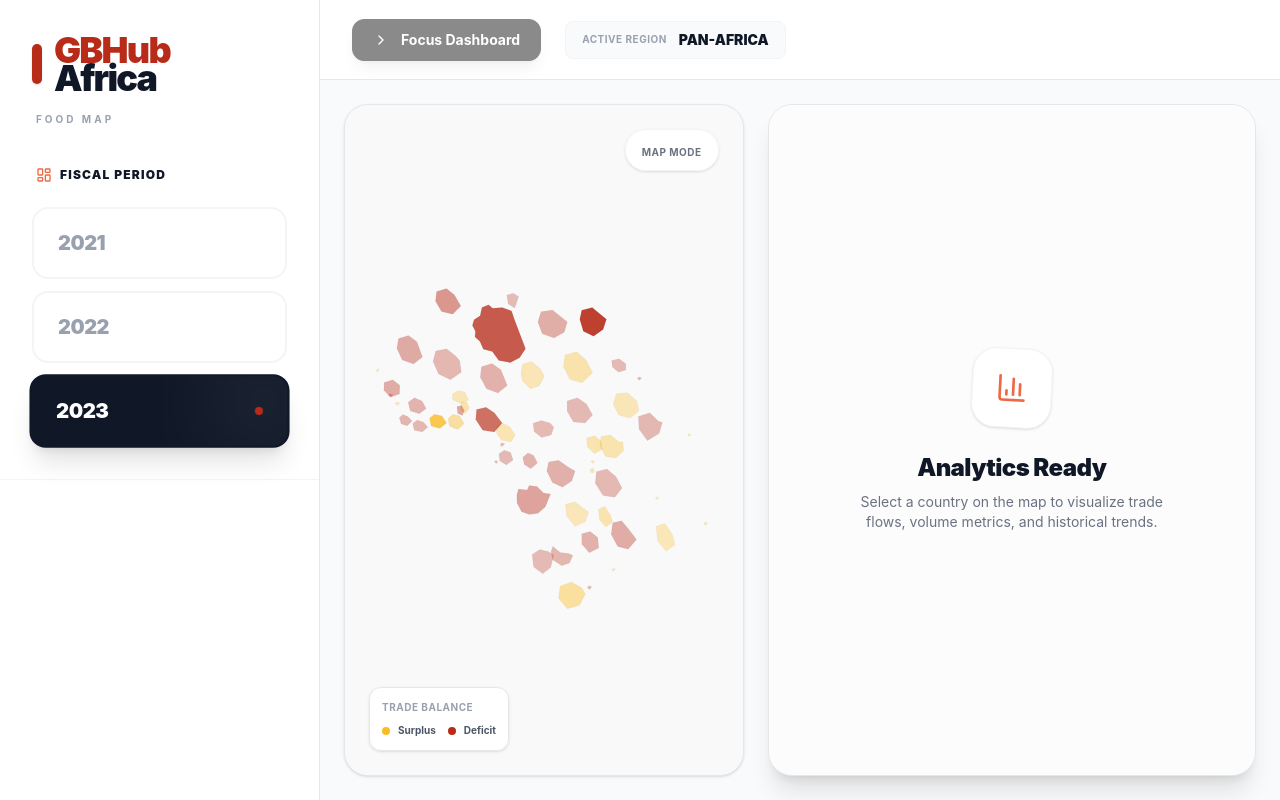
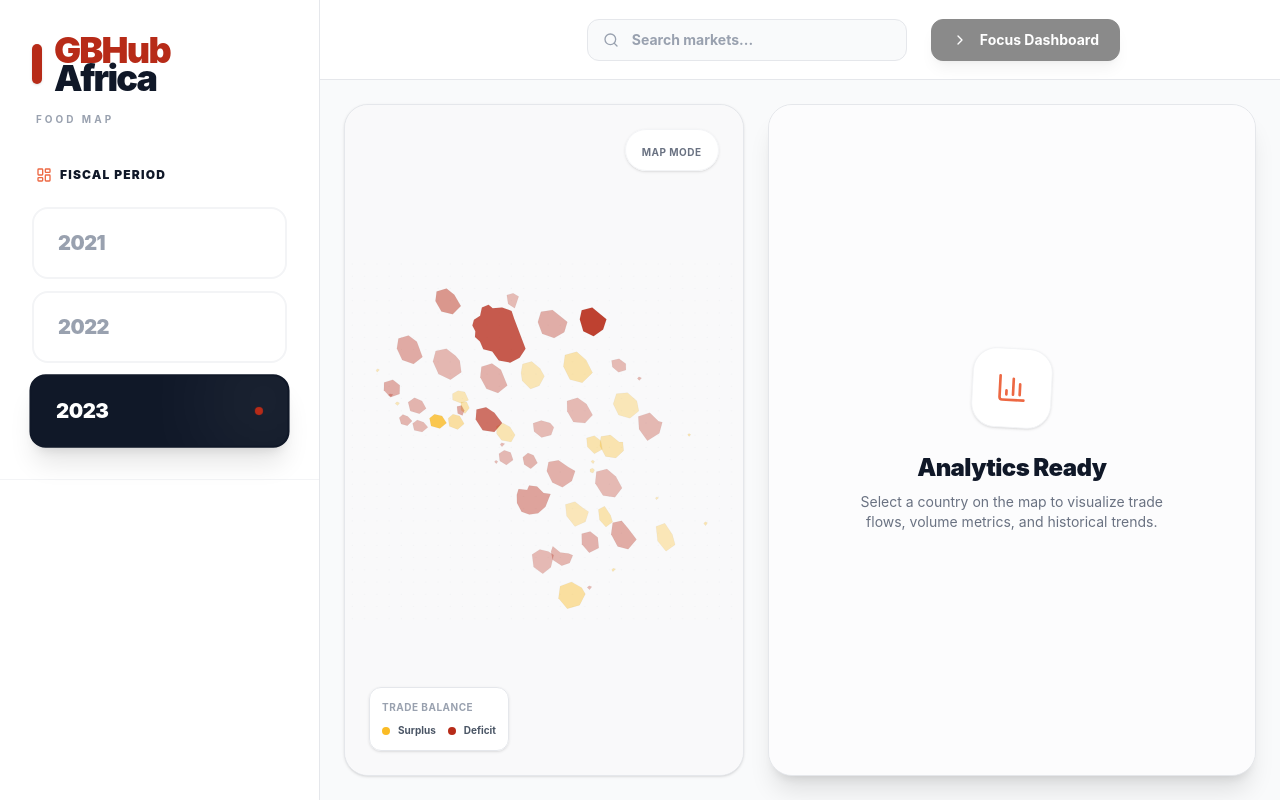
Before and after one commit to Gideon-Tee/africa-food-import-map, a React (Vite) app: page / in a window 1280 px wide. Built offline with nearby package versions, Linux system fonts and the light colour scheme.

Commit message:
feat: added country search functionality

```diff
--- a/src/App.tsx
+++ b/src/App.tsx
@@ -3,6 +3,7 @@ import { Globe2, BarChart3, ChevronRight, LayoutDashboard } from 'lucide-react';
 import { AfricaMap } from './components/AfricaMap';
 import { CountryDashboard } from './components/features/analytics/CountryDashboard';
 import { YEARS } from './utils/dataUtils';
+import { CountrySearch } from './components/features/navigation/CountrySearch';
 
 function App() {
   const [selectedYear, setSelectedYear] = useState<number>(YEARS[YEARS.length - 1]);
@@ -103,12 +104,21 @@ function App() {
               <span className="text-xl font-black text-brand-red">GB FOODS</span>
             </div>
 
-            <div className="hidden lg:flex items-center gap-6">
+
+
+            <div className="hidden lg:flex items-center gap-6 flex-1 justify-end max-w-3xl">
+              <div className="w-80">
+                <CountrySearch
+                  selectedCountry={selectedCountry}
+                  onSelect={handleCountryClick}
+                />
+              </div>
+
               <button
                 onClick={toggleMap}
                 disabled={!selectedCountry}
                 className={`
-                  flex items-center gap-3 px-5 py-2.5 rounded-xl transition-all duration-300 font-bold text-sm border
+                  flex items-center gap-3 px-5 py-2.5 rounded-xl transition-all duration-300 font-bold text-sm border flex-shrink-0
                   ${isMapCollapsed
                     ? 'bg-white border-gray-200 text-gray-500 hover:bg-gray-50 shadow-sm'
                     : 'bg-gray-900 border-gray-900 text-white shadow-lg'}
@@ -118,11 +128,6 @@ function App() {
                 {isMapCollapsed ? <Globe2 className="w-4 h-4" /> : <ChevronRight className="w-4 h-4" />}
                 <span>{isMapCollapsed ? 'Show Interactive Map' : 'Focus Dashboard'}</span>
               </button>
-
-              <div className="flex items-center gap-3 px-4 py-2 bg-gray-50 rounded-lg border border-gray-100">
-                <span className="text-[10px] font-bold text-gray-400 uppercase tracking-wider">Active Region</span>
-                <span className="text-sm font-black text-gray-900 uppercase">{selectedCountry || 'Pan-Africa'}</span>
-              </div>
             </div>
           </header>
 
--- /dev/null
+++ b/src/components/features/navigation/CountrySearch.tsx
@@ -0,0 +1,93 @@
+import { useState, useRef, useEffect } from 'react';
+import { Search, X, ChevronRight } from 'lucide-react';
+import { AFRICAN_COUNTRIES } from '../../../utils/dataUtils';
+
+interface CountrySearchProps {
+    onSelect: (country: string) => void;
+    selectedCountry: string | null;
+}
+
+export function CountrySearch({ onSelect, selectedCountry }: CountrySearchProps) {
+    const [isOpen, setIsOpen] = useState(false);
+    const [searchTerm, setSearchTerm] = useState('');
+    const wrapperRef = useRef<HTMLDivElement>(null);
+
+    // Close dropdown when clicking outside
+    useEffect(() => {
+        function handleClickOutside(event: MouseEvent) {
+            if (wrapperRef.current && !wrapperRef.current.contains(event.target as Node)) {
+                setIsOpen(false);
+            }
+        }
+        document.addEventListener('mousedown', handleClickOutside);
+        return () => document.removeEventListener('mousedown', handleClickOutside);
+    }, []);
+
+    const filteredCountries = AFRICAN_COUNTRIES.filter(country =>
+        country.toLowerCase().includes(searchTerm.toLowerCase())
+    );
+
+    const handleSelect = (country: string) => {
+        onSelect(country);
+        setSearchTerm('');
+        setIsOpen(false);
+    };
+
+    return (
+        <div className="relative w-full max-w-md" ref={wrapperRef}>
+            <div className="relative">
+                <Search className="absolute left-4 top-1/2 -translate-y-1/2 w-4 h-4 text-gray-400" />
+                <input
+                    type="text"
+                    placeholder="Search markets..."
+                    value={searchTerm}
+                    onChange={(e) => {
+                        setSearchTerm(e.target.value);
+                        setIsOpen(true);
+                    }}
+                    onFocus={() => setIsOpen(true)}
+                    className="w-full pl-11 pr-4 py-2.5 bg-gray-50 border border-gray-200 rounded-xl text-sm font-bold text-gray-900 placeholder:text-gray-400 focus:outline-none focus:ring-2 focus:ring-brand-red/10 focus:border-brand-red transition-all"
+                />
+                {searchTerm && (
+                    <button
+                        onClick={() => setSearchTerm('')}
+                        className="absolute right-3 top-1/2 -translate-y-1/2 p-1 hover:bg-gray-200 rounded-full text-gray-400 hover:text-gray-600 transition-colors"
+                    >
+                        <X className="w-3 h-3" />
+                    </button>
+                )}
+            </div>
+
+            {/* Dropdown Results */}
+            {isOpen && (searchTerm || filteredCountries.length > 0) && (
+                <div className="absolute top-full left-0 right-0 mt-2 bg-white border border-gray-100 rounded-xl shadow-xl max-h-80 overflow-y-auto z-50 animate-fade-in custom-scrollbar">
+                    {filteredCountries.length > 0 ? (
+                        <div className="p-2">
+                            <div className="px-3 py-2 text-[10px] uppercase font-bold text-gray-400 tracking-wider">
+                                Available Markets
+                            </div>
+                            {filteredCountries.map((country) => (
+                                <button
+                                    key={country}
+                                    onClick={() => handleSelect(country)}
+                                    className={`
+                    w-full flex items-center justify-between px-3 py-3 rounded-lg text-sm transition-colors group
+                    ${selectedCountry === country ? 'bg-brand-red/5 text-brand-red font-bold' : 'text-gray-600 hover:bg-gray-50 hover:text-gray-900 font-medium'}
+                  `}
+                                >
+                                    <span>{country}</span>
+                                    {selectedCountry === country && <ChevronRight className="w-4 h-4" />}
+                                </button>
+                            ))}
+                        </div>
+                    ) : (
+                        <div className="p-8 text-center">
+                            <p className="text-sm font-bold text-gray-900">No markets found</p>
+                            <p className="text-xs text-gray-400 mt-1">Try a different search term</p>
+                        </div>
+                    )}
+                </div>
+            )}
+        </div>
+    );
+}
```
